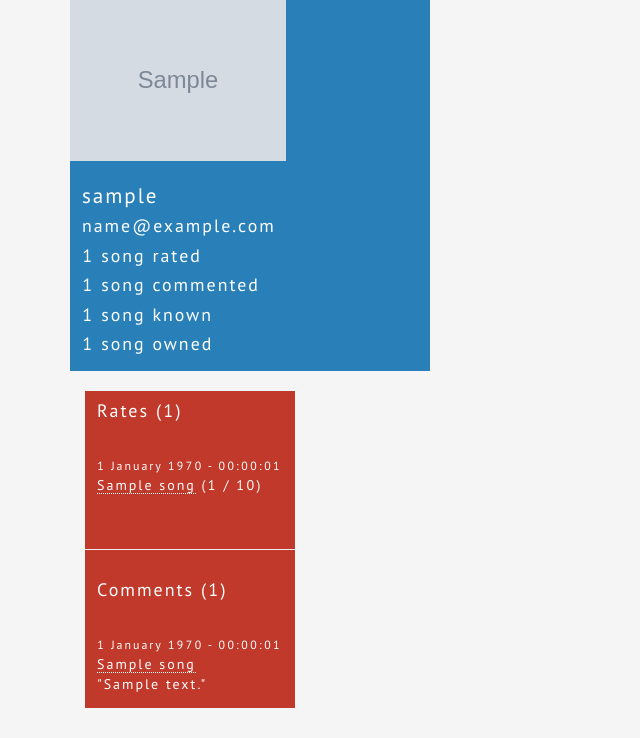
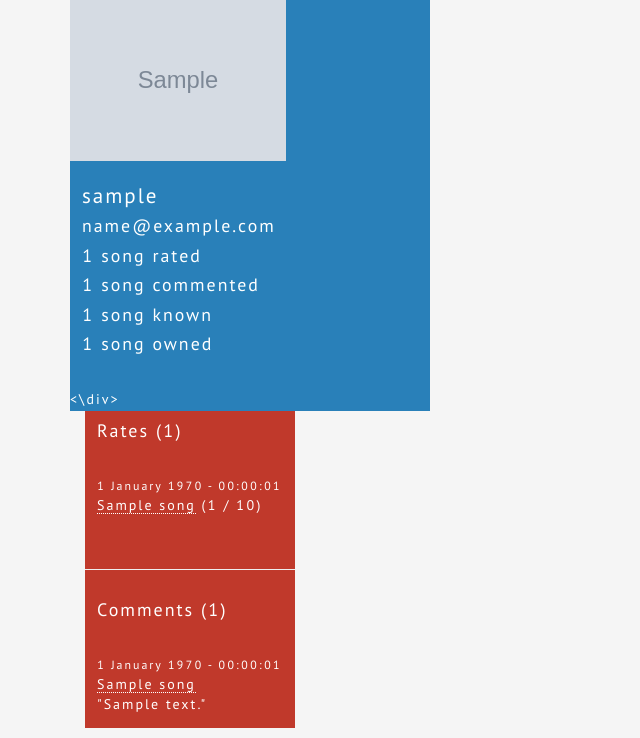
Before and after one commit to stowka/musiclib, a PHP site: page /home/user.php?id=1 in a window 1280 px wide. Shown: the part 75-813 px from the top of the page, without its empty margins (0-640 px from the left). Before the commit the page ends 783 px from the top, so only its background shows below. Run offline with PHP 8.4, Linux system fonts and the light colour scheme; tables that the repository leaves empty hold one stand-in row (values such as "Sample post"); grey boxes marked "Sample" are stand-in pictures; some libraries are stand-ins or nearby versions.

Commit message:
Update user_info.php

```diff
--- a/sections/user_info.php
+++ b/sections/user_info.php
@@ -4,11 +4,11 @@
 	 *
 	 * Affichage d'infos de l'utilisateur
 	 *
-	 */
+*/
 ?>
 
 <div class="belize-hole">
-		<p class="text-left">
+	<p class="text-left">
 		<img src="./img/users/<?php print $oUser->getPicture(); ?>" width="60%">
 	</p>
 
@@ -29,3 +29,4 @@
 		</small>
 
 	</p>
+<\div>
```
